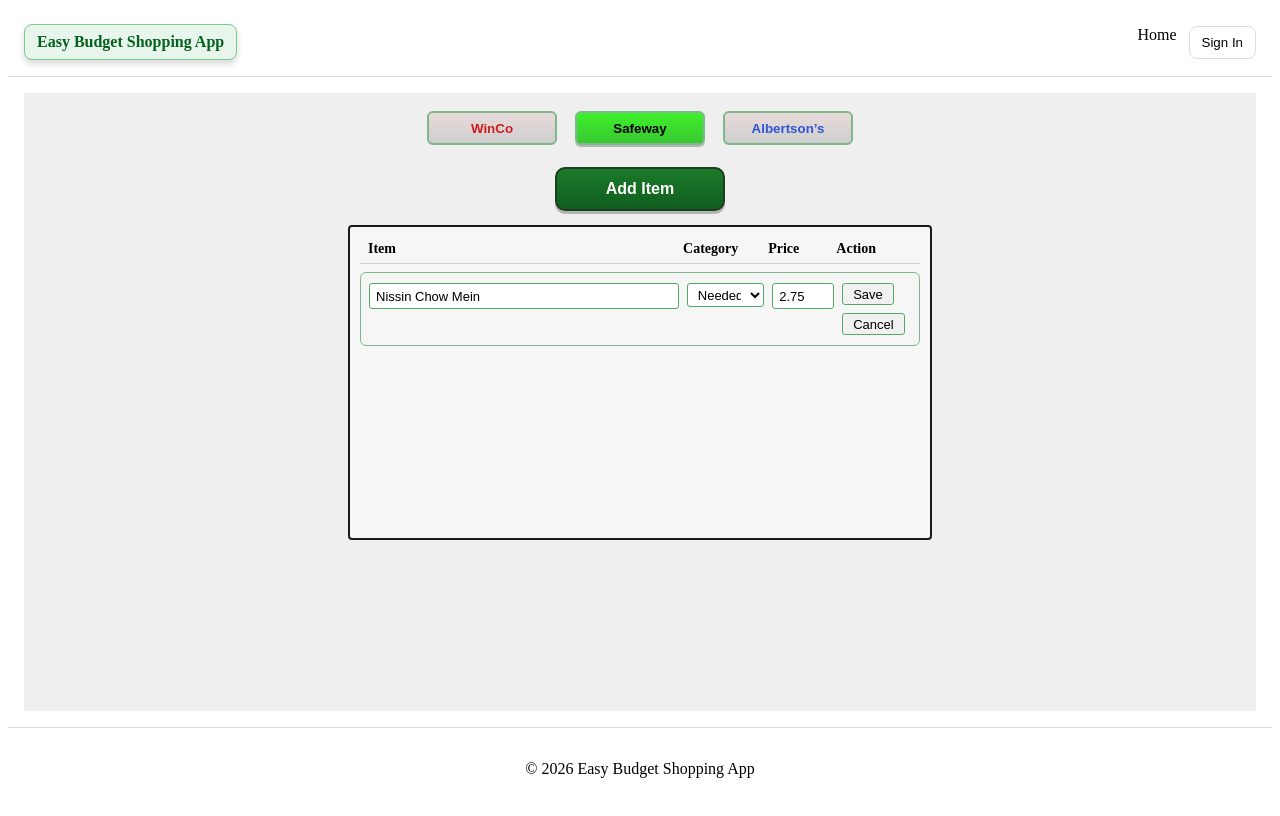
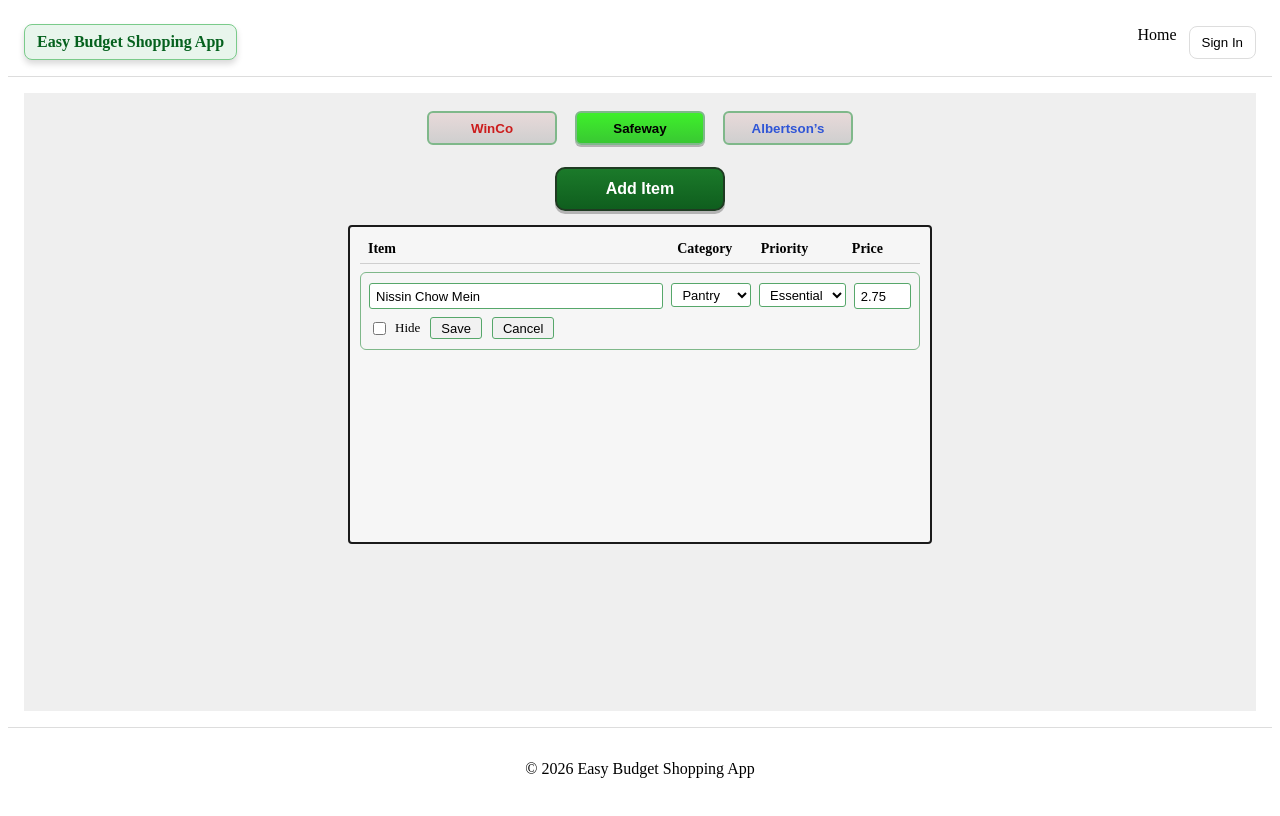
Before and after one commit to RhainUnity/TT-Final-Project-FrontEnd, a React (Vite) app: page /full-list in a window 1280 px wide. Built offline with nearby package versions, Linux system fonts and the light colour scheme.

Commit message:
2-2-2026_2

```diff
--- a/src/components/FullList/FullList.css
+++ b/src/components/FullList/FullList.css
@@ -54,7 +54,6 @@
   height: 34px;
   border-radius: 6px;
   border: 2px solid #7fb88a;
-  /*background: #f3f3f3;*/
   background: linear-gradient(#e8d9d9, #cfcfcf);
   font-weight: 700;
   cursor: pointer;
@@ -88,7 +87,7 @@
 /* Header row */
 .full__header-row {
   display: grid;
-  grid-template-columns: 3.33fr 0.9fr 0.72fr 0.8fr;
+  grid-template-columns: 3.7fr 1fr 1.09fr 0.72fr /*0.8fr*/;
   padding: 6px 8px;
   border-bottom: 1px solid #cfcfcf;
   font-weight: 700;
@@ -98,7 +97,7 @@
 /* Rows */
 .full__row {
   display: grid;
-  grid-template-columns: 3.6fr 0.9fr 0.72fr 0.8fr;
+  grid-template-columns: 3.7fr 1fr 1.09fr 0.72fr /*0.8fr*/;
   align-items: start;
   gap: 8px;
   padding: 10px 8px;
@@ -117,9 +116,28 @@
 }
 
 .full__actions {
-  display: grid;
-  gap: 8px;
-  justify-items: start;
+  display: flex; /* was grid */
+  gap: 10px;
+  align-items: center;
+  justify-content: flex-start;
+  flex-wrap: nowrap;
+}
+
+.full__col_action {
+  display: flex;
+  align-items: center;
+  gap: 10px;
+}
+
+.full__hide {
+  display: inline-flex;
+  align-items: center;
+  gap: 6px;
+  font-size: 13px;
+}
+
+.full__hide-input {
+  accent-color: #1b7a2a; /* nice green checkbox */
 }
 
 /* Inputs with green outline like screenshot */
--- a/src/components/FullList/FullList.jsx
+++ b/src/components/FullList/FullList.jsx
@@ -10,8 +10,10 @@ const initialRows = [
   {
     id: 1,
     item: "Nissin Chow Mein",
-    category: "Needed",
+    priority: "Essential",
+    category: "Pantry",
     price: 2.75,
+    hidden: false,
   },
 ];
 
@@ -27,14 +29,16 @@ function FullList() {
     [rows, editingId],
   );
 
-  const handleAddItem = ({ item, price, category }) => {
+  const handleAddItem = ({ item, price, category, priority }) => {
     setRows((prev) => [
       ...prev,
       {
         id: Date.now(),
         item,
         category,
+        priority,
         price,
+        hidden: false,
       },
     ]);
     setIsAddOpen(false);
@@ -85,8 +89,8 @@ function FullList() {
         <div className="full__header-row">
           <div className="full__col full__col_item">Item</div>
           <div className="full__col full__col_category">Category</div>
+          <div className="full__col full__col_priority">Priority</div>
           <div className="full__col full__col_price">Price</div>
-          <div className="full__col full__col_action">Action</div>
         </div>
 
         <div className="full__body">
@@ -118,12 +122,30 @@ function FullList() {
                         handleChange(row.id, { category: e.target.value })
                       }
                     >
-                      <option value="Needed">Needed</option>
-                      <option value="Optional">Optional</option>
-                      <option value="Skip">Skip</option>
+                      <option value="Pantry">Pantry</option>
+                      <option value="Dairy">Dairy</option>
+                      <option value="Meat">Meat</option>
                     </select>
                   ) : (
                     <span>{row.category}</span>
+                  )}
+                </div>
+
+                <div className="full__cell full__col_priority">
+                  {isEditing ? (
+                    <select
+                      className="full__select"
+                      value={row.priority}
+                      onChange={(e) =>
+                        handleChange(row.id, { priority: e.target.value })
+                      }
+                    >
+                      <option value="Essential">Essential</option>
+                      <option value="Surplus">Surplus</option>
+                      <option value="Optional">Optional</option>
+                    </select>
+                  ) : (
+                    <span>{row.priority}</span>
                   )}
                 </div>
 
@@ -144,6 +166,18 @@ function FullList() {
                 </div>
 
                 <div className="full__cell full__col_action">
+                  <label className="full__hide">
+                    <input
+                      className="full__hide-input"
+                      type="checkbox"
+                      checked={!!row.hidden}
+                      onChange={(e) =>
+                        handleChange(row.id, { hidden: e.target.checked })
+                      }
+                    />
+                    <span className="full__hide-text">Hide</span>
+                  </label>
+
                   {isEditing ? (
                     <div className="full__actions">
                       <button
--- a/src/components/Main/Main.jsx
+++ b/src/components/Main/Main.jsx
@@ -89,7 +89,7 @@ function Main() {
               >
                 <option value="All">All</option>
                 <option value="Essential">Essential</option>
-                <option value="Needed">Needed</option>
+                <option value="Surplus">Surplus</option>
                 <option value="Optional">Optional</option>
               </select>
             </label>
--- a/src/components/Modals/AddItemModal/AddItemModal.css
+++ b/src/components/Modals/AddItemModal/AddItemModal.css
@@ -54,7 +54,7 @@
   height: 34px;
   border-radius: 6px;
   border: 1px solid #2a6a37;
-  background: #64b26f;
+  background: linear-gradient(#9bba9f, #66a373);
   cursor: pointer;
   font-weight: 700;
 }
--- a/src/components/Modals/AddItemModal/AddItemModal.jsx
+++ b/src/components/Modals/AddItemModal/AddItemModal.jsx
@@ -25,7 +25,7 @@ function AddItemModal({ isOpen, onClose, onSubmit }) {
     onSubmit({
       item: name.trim(),
       price: parsedPrice,
-      category: category.trim() || "Needed",
+      category: category.trim() || "Surplus",
     });
   };
 
@@ -60,7 +60,6 @@ function AddItemModal({ isOpen, onClose, onSubmit }) {
               required
             />
           </label>
-
           <label className="addmodal__label">
             Item Price
             <input
@@ -75,16 +74,19 @@ function AddItemModal({ isOpen, onClose, onSubmit }) {
             />
           </label>
 
+          {/* needs to be dropdown */}
           <label className="addmodal__label">
             Item Category
-            <input
+            <select
               className="addmodal__input"
               value={category}
               onChange={(e) => setCategory(e.target.value)}
-              placeholder=""
-            />
+            >
+              <option value="Essential">Essential</option>
+              <option value="Surplus">Surplus</option>
+              <option value="Optional">Optional</option>
+            </select>
           </label>
-
           <button className="addmodal__submit" type="submit">
             Submit
           </button>
```
